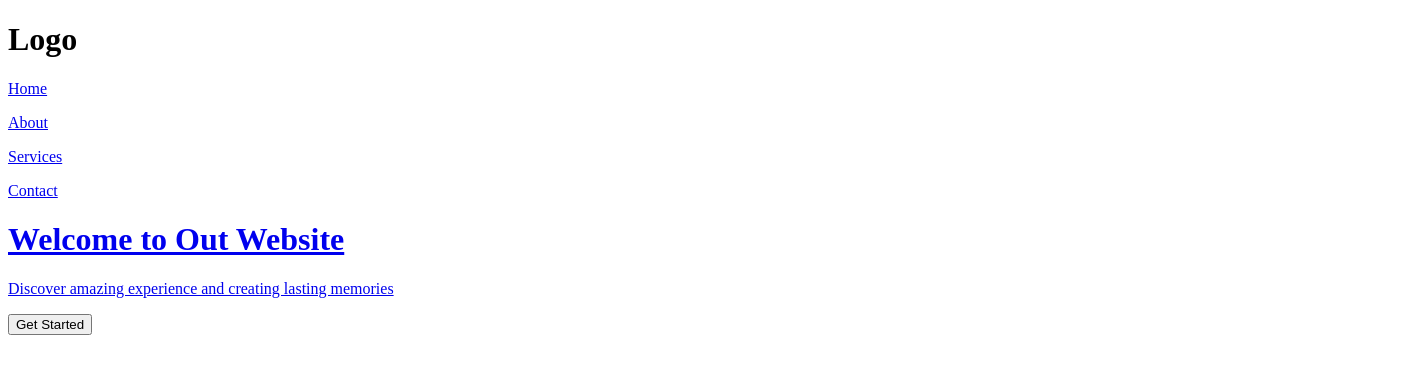
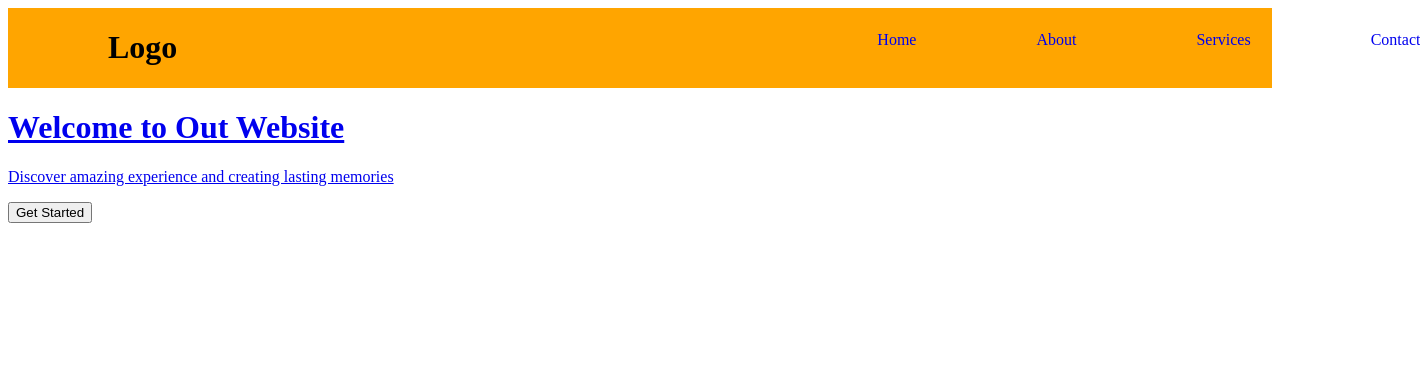
Before and after one commit to sathyasudar1705-boop/new-project, a plain HTML site: page index.html in a window 1280 px wide. Shown: the whole page, 1420 px wide, since content can reach past the window. Drawn offline with Linux system fonts and the light colour scheme.

Commit message:
index.css

```diff
--- /dev/null
+++ b/index.css
@@ -0,0 +1,16 @@
+.main{display: flex;
+background-color: orange;
+align-items: center;}
+nav{display: flex;
+    margin-left: 700px;
+gap: 120px;}
+.logo{
+    margin-left: 100px;
+}
+.nav a {
+    text-decoration: none;
+    cursor: pointer
+}
+.nav a :hover{
+    color: red;
+}
--- a/index.html
+++ b/index.html
@@ -4,6 +4,7 @@
     <meta charset="UTF-8">
     <meta name="viewport" content="width=device-width, initial-scale=1.0">
     <title>New</title>
+    <link rel="stylesheet" href="index.css">
 </head>
 <body>
     <div class="main">
```
